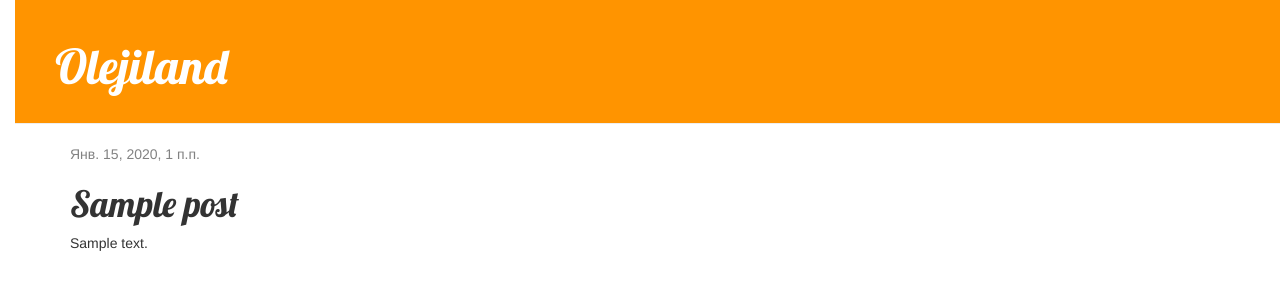
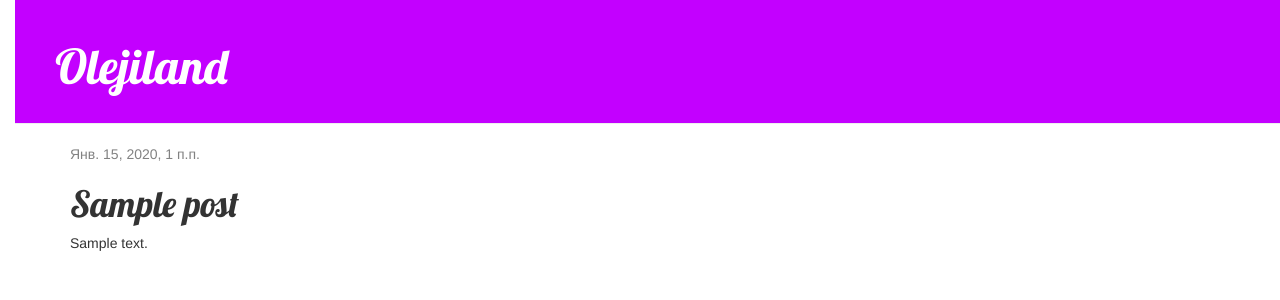
Before and after one commit to Oleji/my-first-blog, a Django app: page /post/1/ in a window 1280 px wide. Shown: the top 300 px of the page. Run offline with Django 3.2, Linux system fonts and the light colour scheme; tables that the repository leaves empty hold one stand-in row (values such as "Sample post"); some libraries are stand-ins or nearby versions.

Commit message:
Added view and template for detailed blog post as well as CSS for the site 2.

```diff
--- a/blog/static/css/blog.css
+++ b/blog/static/css/blog.css
@@ -1,12 +1,12 @@
 h1 a {
-    color: #FCA205;
+    color: rgb(252, 5, 46);
     font-family: 'Lobster';
 }
 body {
     padding-left: 15px;
 }
 .page-header {
-    background-color: #ff9400;
+    background-color:#c300ff ;
     margin-top: 0;
     padding: 20px 20px 20px 40px;
 }
```
